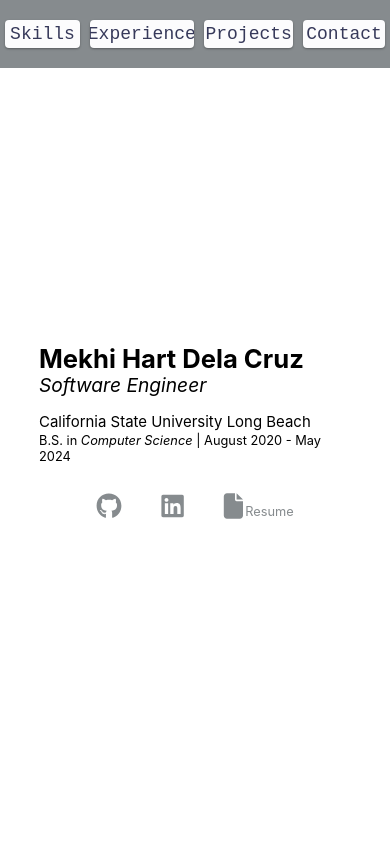
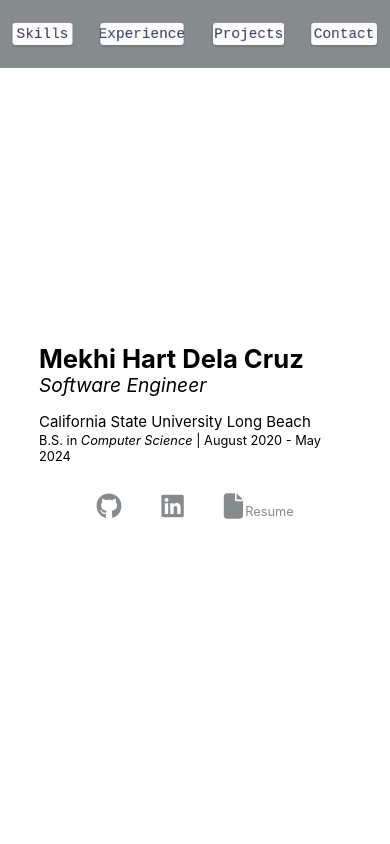
Before and after one commit to MekhiHart/portfolio, a React (Create React App) app: page / in a window 390 px wide. Shown: the top 844 px of the page. Built offline with nearby package versions, Linux system fonts and the light colour scheme.

Commit message:
hero section is responsive

```diff
--- a/src/index.css
+++ b/src/index.css
@@ -353,10 +353,15 @@ nav a:hover:before {
 
 /* Mobile */
 @media screen and (min-width: 380px) and (max-width: 480px){
-
+  #nav > a{
+    scale: 90%;
+  }
 }
  /* Smaller Width Mobile */
 @media screen and (max-width: 400px) {
+  #nav > a{
+    scale: 80%;
+  }
   .hero--container{
     scale: 80%;
   }
```
